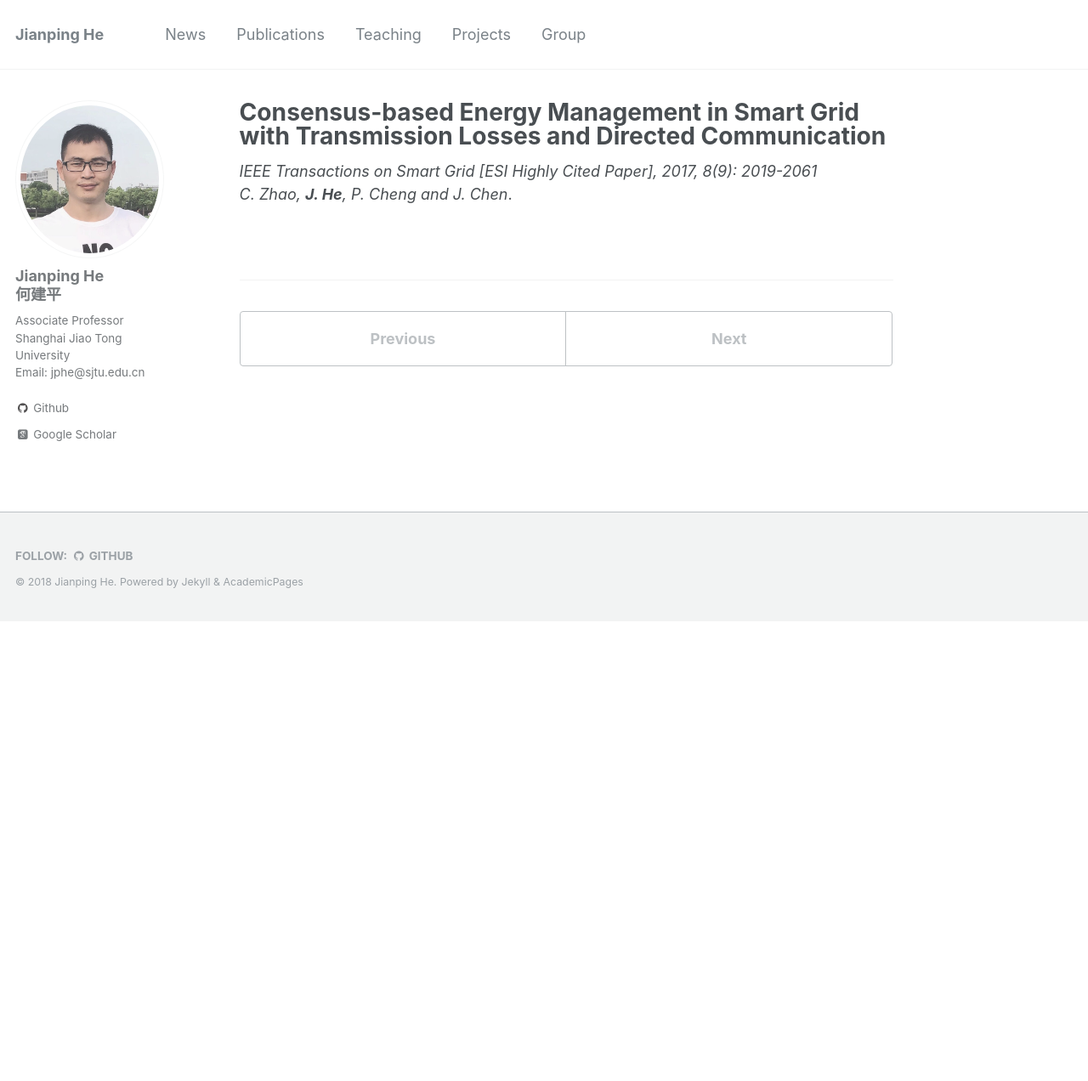
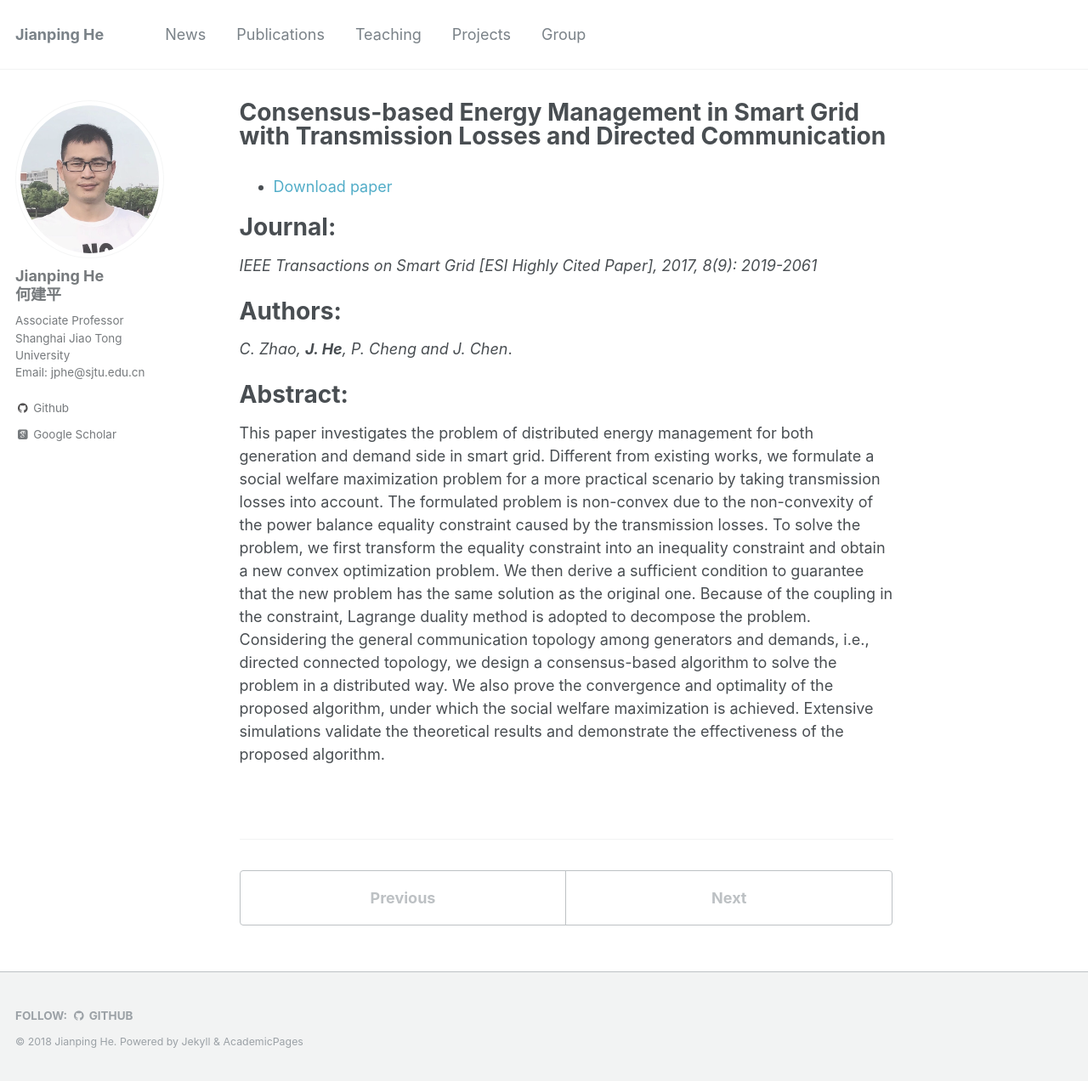
Before and after one commit to jiangshuozz/Jianping-He.github.io, a Jekyll site: the page built from _publications/2017-01-20-Consensus-Based-Energy-Management.md, in a window 1280 px wide and 1272 px high. Shown: the whole window at 85% size. Built offline with Jekyll 4.4.1, drawn with Linux system fonts in a browser that asks for light colours; some web fonts are replaced.

Commit message:
Update 2017-01-20-Consensus-Based-Energy-Management.md

```diff
--- a/_publications/2017-01-20-Consensus-Based-Energy-Management.md
+++ b/_publications/2017-01-20-Consensus-Based-Energy-Management.md
@@ -8,5 +8,16 @@ venue: '--'
 #paperurl: ''
 #citation: ''
 ---
+- [Download paper](https://ieeexplore.ieee.org/document/7387777/)
+
+Journal:
+===
 *IEEE Transactions on Smart Grid [ESI Highly Cited Paper],  2017, 8(9): 2019-2061*
+
+Authors:
+===
 *C. Zhao, **J. He**, P. Cheng and J. Chen*.
+
+Abstract:
+===
+This paper investigates the problem of distributed energy management for both generation and demand side in smart grid. Different from existing works, we formulate a social welfare maximization problem for a more practical scenario by taking transmission losses into account. The formulated problem is non-convex due to the non-convexity of the power balance equality constraint caused by the transmission losses. To solve the problem, we first transform the equality constraint into an inequality constraint and obtain a new convex optimization problem. We then derive a sufficient condition to guarantee that the new problem has the same solution as the original one. Because of the coupling in the constraint, Lagrange duality method is adopted to decompose the problem. Considering the general communication topology among generators and demands, i.e., directed connected topology, we design a consensus-based algorithm to solve the problem in a distributed way. We also prove the convergence and optimality of the proposed algorithm, under which the social welfare maximization is achieved. Extensive simulations validate the theoretical results and demonstrate the effectiveness of the proposed algorithm.
```
